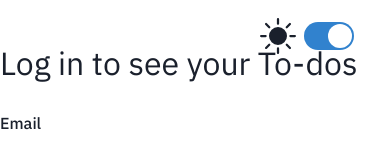
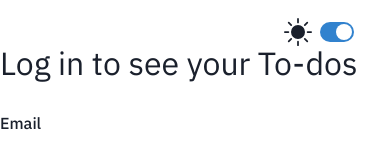
Before and after one commit to SsjSanthosh/todo-next-app, a Next.js app: page /login in a window 390 px wide. Shown: the top 143 px of the page. Built offline with nearby package versions, Linux system fonts and the light colour scheme.

Commit message:
added some responsive media queries

```diff
--- a/package.json
+++ b/package.json
@@ -17,6 +17,7 @@
     "@types/react": "18.2.5",
     "@types/react-dom": "18.2.3",
     "axios": "^1.4.0",
+    "dompurify": "^3.0.2",
     "eslint": "8.39.0",
     "eslint-config-next": "13.4.0",
     "framer-motion": "^10.12.7",
@@ -34,6 +35,7 @@
     "typescript": "5.0.4"
   },
   "devDependencies": {
+    "@types/dompurify": "^3.0.2",
     "@types/jsonwebtoken": "^9.0.2"
   }
 }
--- a/src/components/ProtectedRoute/ProtectedRoute.module.scss
+++ b/src/components/ProtectedRoute/ProtectedRoute.module.scss
@@ -1,6 +1,6 @@
 @import "styles/variables";
 .skeleton-container {
-    width:80%;
-    max-width: 768px;
-    margin: 10% $sp-xxxl;
+  width: 80%;
+  max-width: 768px;
+  margin: $sp-xxxl;
 }
--- a/src/components/ThemeToggle/ThemeToggle.module.scss
+++ b/src/components/ThemeToggle/ThemeToggle.module.scss
@@ -5,7 +5,7 @@
 }
 
 .icon {
-    font-size: 36px;
+    font-size: 28px;
 }
 
 .icon-container {
--- a/src/components/ThemeToggle/ThemeToggle.tsx
+++ b/src/components/ThemeToggle/ThemeToggle.tsx
@@ -21,7 +21,7 @@ const ThemeToggle = () => {
           name="theme-toggle"
           onChange={toggleColorMode}
           defaultChecked={!isDarkMode}
-          size="lg"
+          size="md"
         ></Switch>
       </FormControl>
     </div>
--- a/src/components/pageWrappers/HomePage/HomePage.module.scss
+++ b/src/components/pageWrappers/HomePage/HomePage.module.scss
@@ -5,9 +5,30 @@
     max-width: 768px;
     display: flex;
     flex-direction: column;
-    row-gap: $sp-xxl;
+    row-gap: $sp-xl;
 }
 
 .todo-form-container {
     border-bottom: 1px solid rgba(100, 97, 97, 0.5);
+    padding-bottom: $sp-xxl;
 }
+
+@media (max-width: 976px) {
+    .container {
+        width:90%;
+        padding:$sp-xxxl * 2 $sp-xxl;
+        h1 {
+            font-size: 24px;
+        }
+    }
+}
+
+@media (max-width: 480px) {
+    .container {
+        width:95%;
+        padding:$sp-xxxl * 1.5 $sp-lg;
+        h1 {
+            font-size: 18px;
+        }
+    }
+}
--- a/src/pages/login.tsx
+++ b/src/pages/login.tsx
@@ -1,3 +1,3 @@
-import LoginPage from "components/LoginPage";
+import LoginPage from "components/pageWrappers/LoginPage";
 
 export default LoginPage;
--- a/src/utils/functions.ts
+++ b/src/utils/functions.ts
@@ -1,4 +1,5 @@
 import { TASKS_STORAGE_NAME, TOKEN_STORAGE_NAME } from "./constants";
+import * as DOMPurify from "dompurify";
 import { nanoid } from "nanoid";
 import { SubTaskType, TodoType } from "./types";
 
@@ -21,7 +22,7 @@ export const removeSessionStorageToken = () => {
 
 export const generateTask = (name: string): TodoType => {
   return {
-    name,
+    name: DOMPurify.sanitize(name),
     id: nanoid(),
     subTasks: [],
     done: false,
@@ -30,7 +31,7 @@ export const generateTask = (name: string): TodoType => {
 
 export const generateSubTask = (name: string): SubTaskType => {
   return {
-    name,
+    name: DOMPurify.sanitize(name),
     id: nanoid(),
     done: false,
   };
```
Also changed, not shown: src/components/TodoItem/TodoItem.module.scss (+9 -0 lines), src/components/pageWrappers/LoginPage/LoginPage.module.scss (renamed from src/components/LoginPage/LoginPage.module.scss), src/components/pageWrappers/LoginPage/LoginPage.tsx (renamed from src/components/LoginPage/LoginPage.tsx), src/components/pageWrappers/LoginPage/LoginPage.types.ts (renamed from src/components/LoginPage/LoginPage.types.ts), src/components/pageWrappers/LoginPage/index.tsx (renamed from src/components/LoginPage/index.tsx), 1 other file (tests, documents, lock files or other folders).
